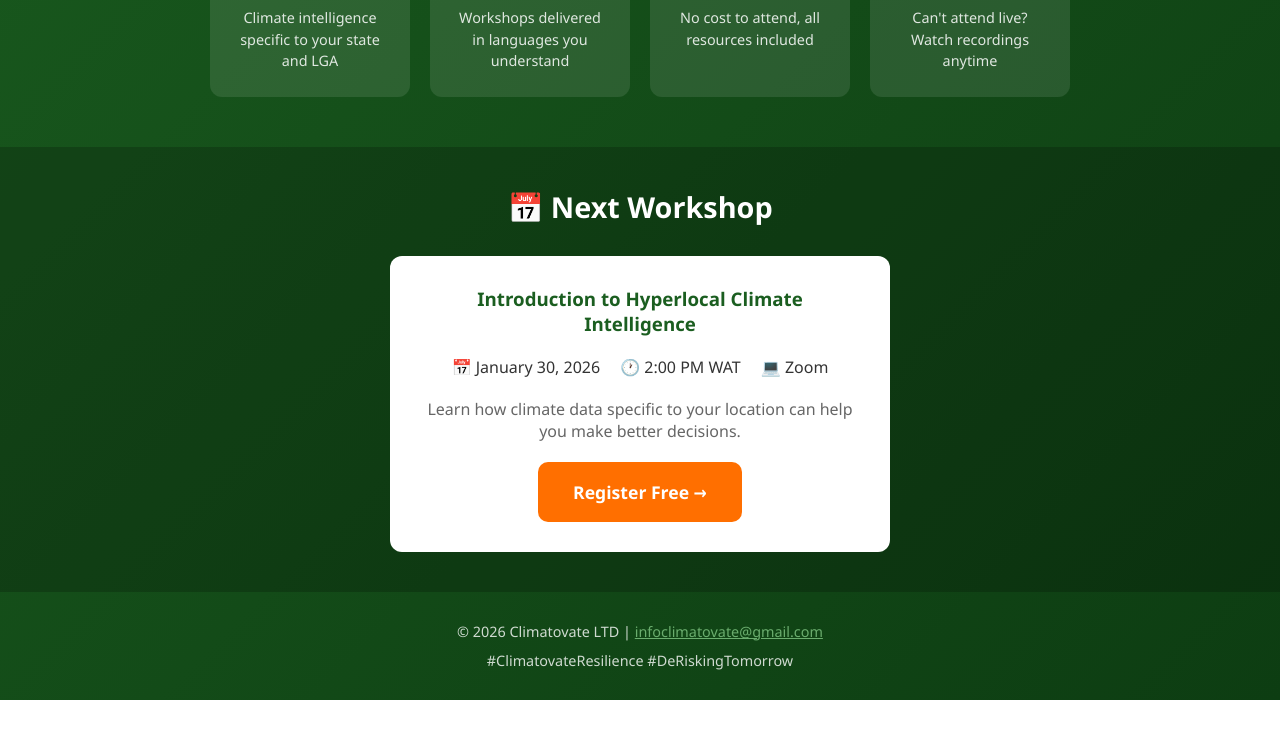
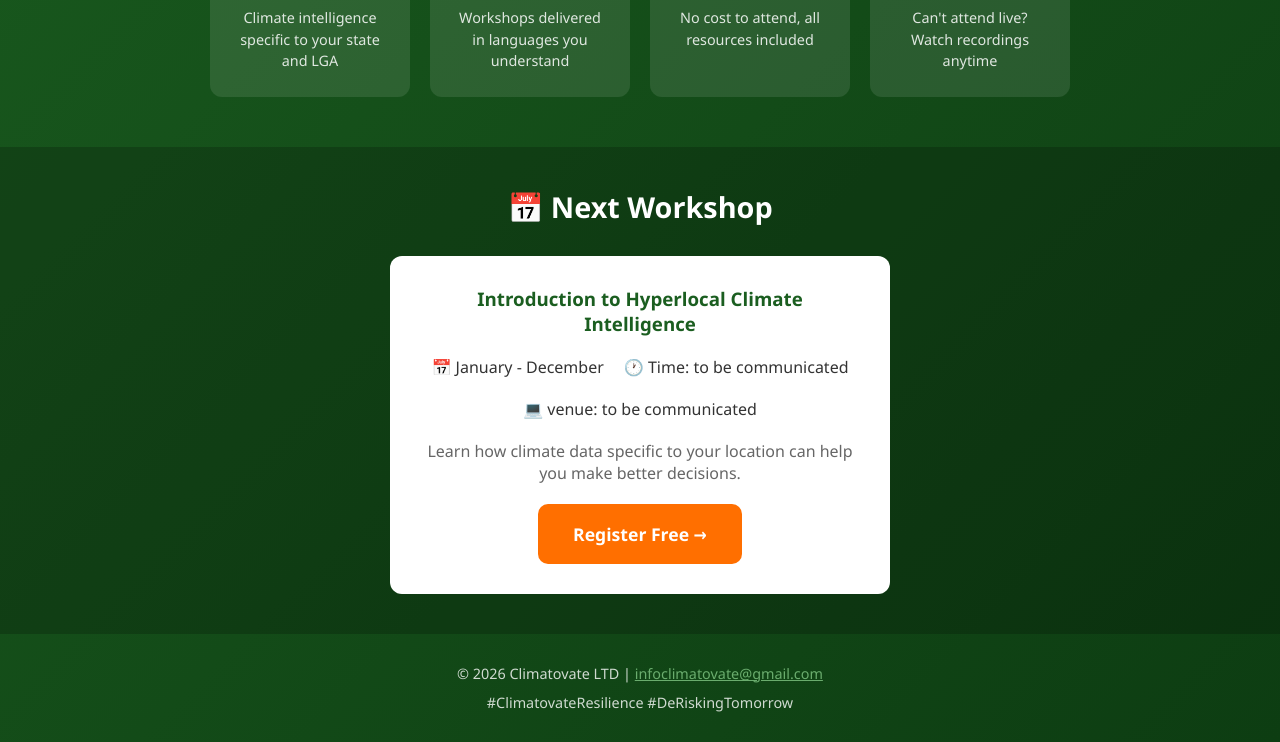
Before and after one commit to poowa-gg/seriesreg, a plain HTML site: page climatovate-workshop-series/index.html in a window 1280 px wide. Shown: the part 674-1416 px from the top of the page. Before the commit the page ends 1374 px from the top, so only its background shows below. Drawn offline with Linux system fonts and the light colour scheme.

Commit message:
the updated index.html

```diff
--- a/climatovate-workshop-series/index.html
+++ b/climatovate-workshop-series/index.html
@@ -134,9 +134,9 @@
         <div class="next-workshop">
             <h3>Introduction to Hyperlocal Climate Intelligence</h3>
             <div class="workshop-details">
-                <span>📅 January 30, 2026</span>
-                <span>🕐 2:00 PM WAT</span>
-                <span>💻 Zoom</span>
+                <span>📅 January - December</span>
+                <span>🕐 Time: to be communicated</span>
+                <span>💻 venue: to be communicated</span>
             </div>
             <p style="margin-bottom: 20px; color: #666;">Learn how climate data specific to your location can help you make better decisions.</p>
             <a href="forms/registration-form.html" class="btn btn-primary" style="display: inline-block;">Register Free →</a>
```
